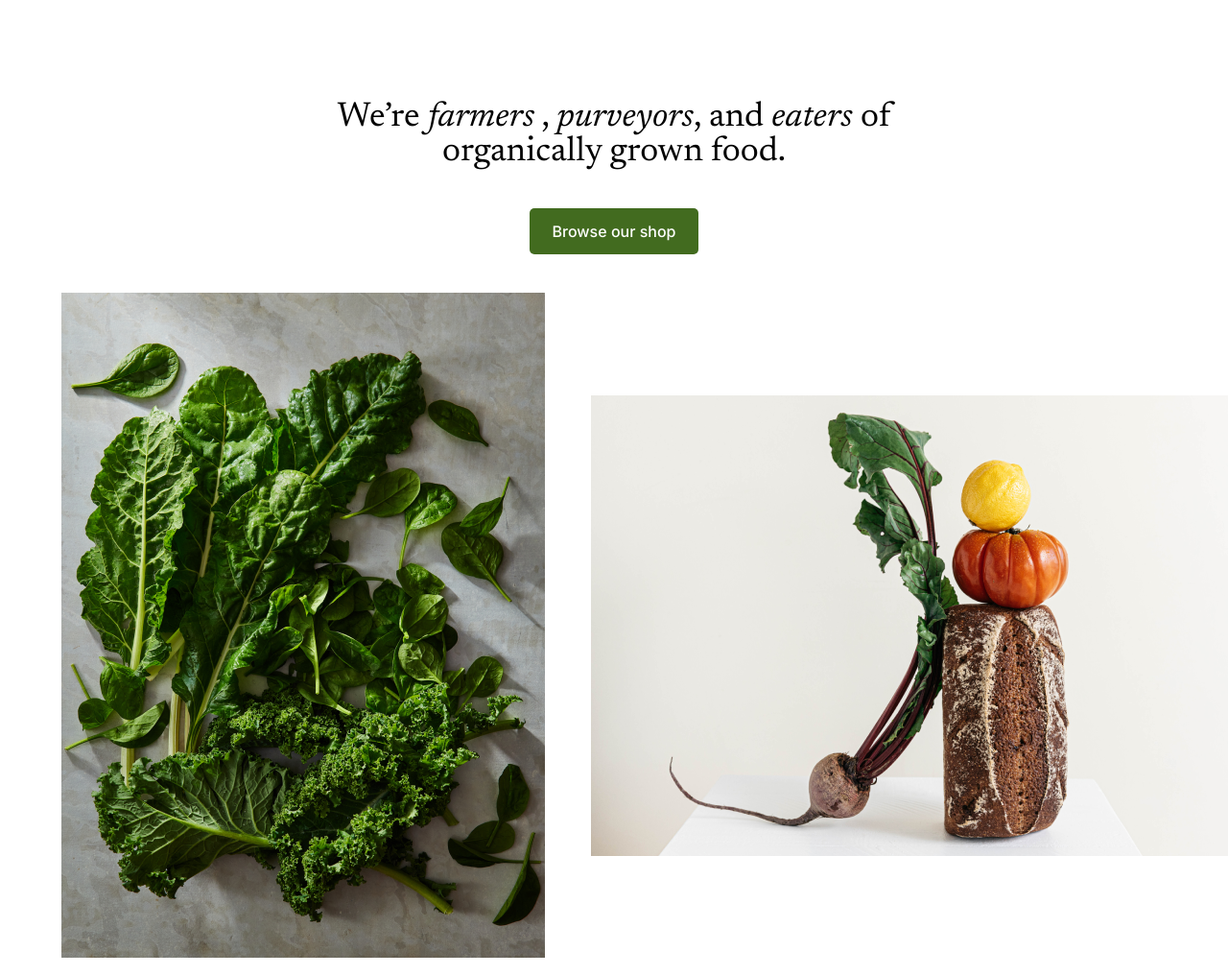
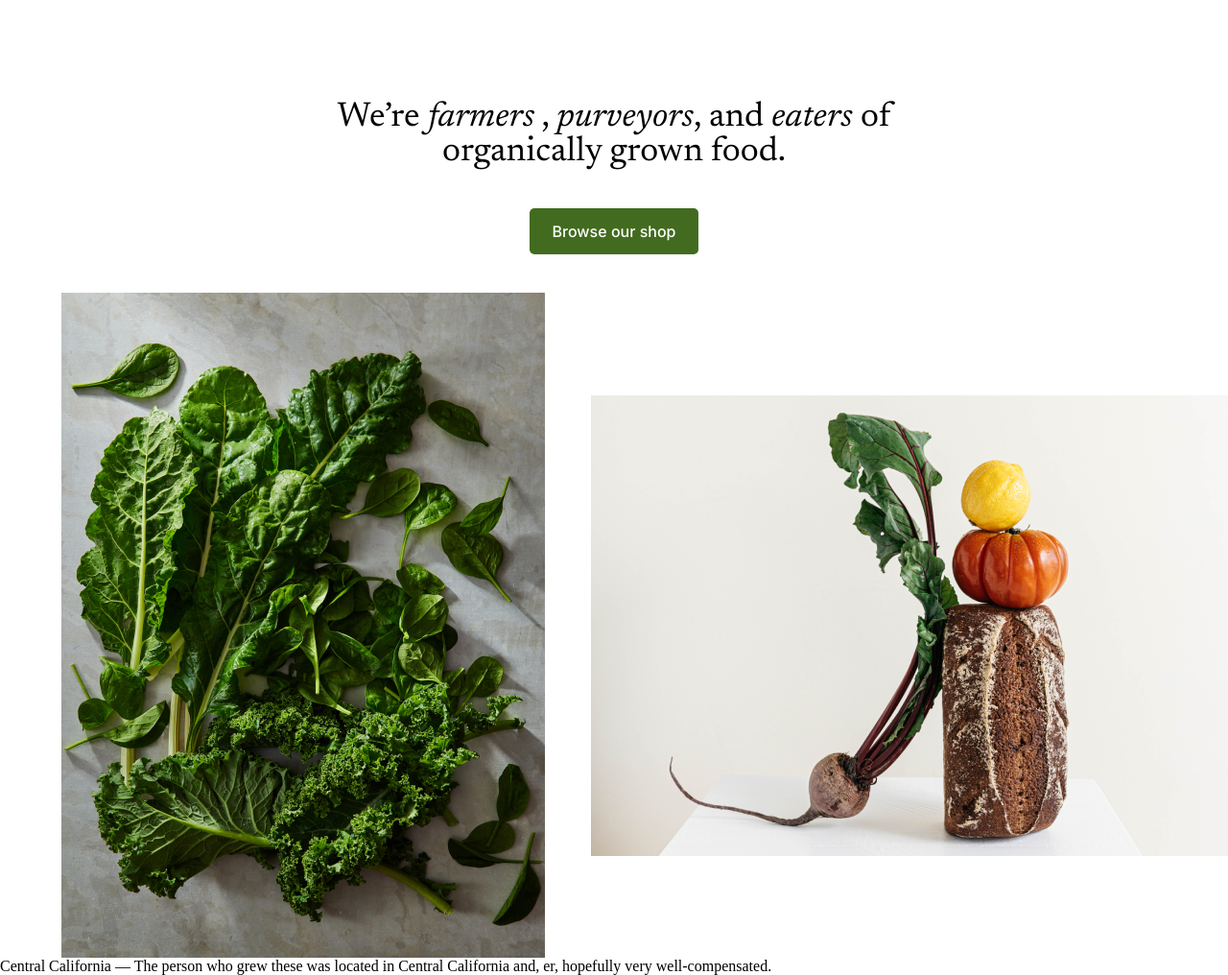
Before and after one commit to brendonbelazzi/practice, a plain HTML site: page prática/index.html in a window 1280 px wide. Shown: the part 76-1092 px from the top of the page at 96% size. Drawn offline with Linux system fonts and the light colour scheme.

Commit message:
Update index.html

```diff
--- a/prática/index.html
+++ b/prática/index.html
@@ -43,6 +43,13 @@
           alt="brobra"
         />
       </div>
+
+      <div>
+        <p>
+          Central California — The person who grew these was located in Central
+          California and, er, hopefully very well-compensated.
+        </p>
+      </div>
     </main>
   </body>
 </html>
```
